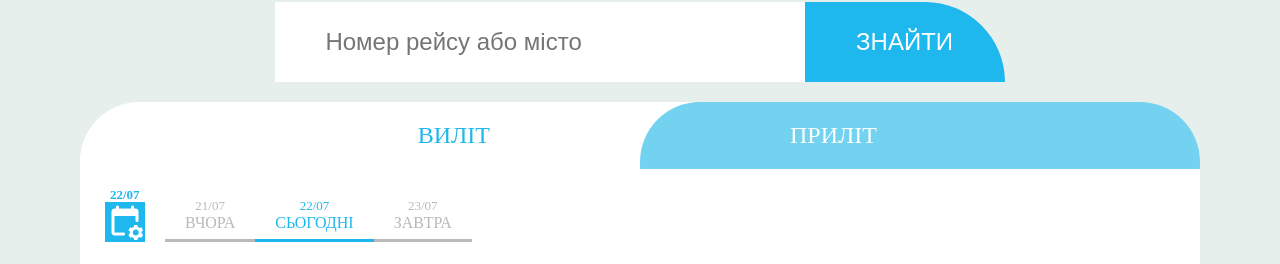
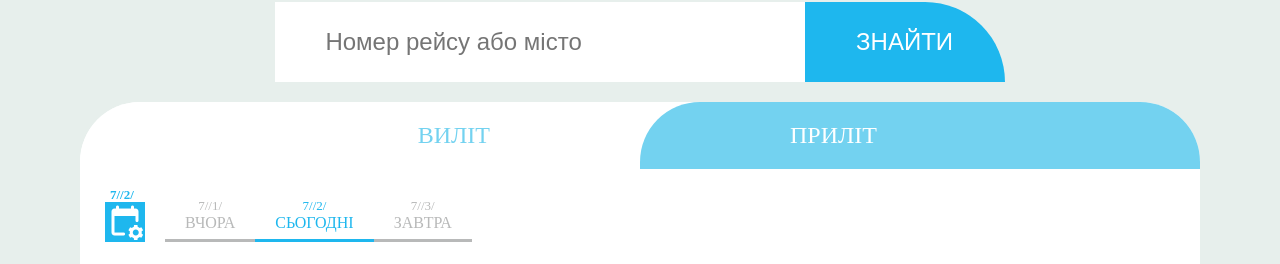
Before and after one commit to Victor-Davydenko/airport, a React (Create React App) app: page / in a window 1280 px wide. Shown: the part 243-507 px from the top of the page. Built offline with nearby package versions, Linux system fonts and the light colour scheme.

Commit message:
filter behavior done

```diff
--- a/package.json
+++ b/package.json
@@ -6,6 +6,7 @@
     "@testing-library/jest-dom": "^5.14.1",
     "@testing-library/react": "^11.2.7",
     "@testing-library/user-event": "^12.8.3",
+    "moment": "^2.29.1",
     "react": "^17.0.2",
     "react-datepicker": "^4.1.1",
     "react-dom": "^17.0.2",
--- a/src/App.js
+++ b/src/App.js
@@ -1,5 +1,5 @@
-import React, { useEffect } from 'react';
-
+import React, { useEffect, useState } from 'react';
+import moment from 'moment';
 import './App.scss';
 
 import Header from './components/header';
@@ -9,6 +9,25 @@ import Table from './components/table';
 import Footer from './components/footer';
 
 function App() {
+	const [state, setState] = useState({
+		flightDirection: 'arrivals',
+		chosenDate: new Date(),
+		activeDate: new Date().toLocaleDateString().slice(0, 10).replace(/\./g, '-'),
+		isYesterdayPicked: false,
+		isTodayPicked: true,
+		isTomorrowPicked: false,
+	});
+
+	const {
+		flightDirection,
+		chosenDate,
+		isYesterdayPicked,
+		isTodayPicked,
+		isTomorrowPicked,
+	} = state;
+	const today = moment(new Date())._d;
+	const tomorrow = moment(new Date()).add(1, 'days')._d;
+	const yesterday = moment(new Date()).add(-1, 'days')._d;
 	useEffect(() => {
 		const body = document.querySelector('body');
 		body.addEventListener('mousemove', () => {
@@ -23,13 +42,73 @@ function App() {
 			}
 		});
 	}, []);
+	const chooseFlightDirection = (flightDirection) => {
+		setState({
+			...state,
+			flightDirection,
+		});
+	};
+	const chooseDate = (date) => {
+		setState({
+			...state,
+			chosenDate: date,
+			isTodayPicked: date === new Date(),
+			isTomorrowPicked: false,
+			isYesterdayPicked: false,
+		});
+	};
+	const pickDate = (pickedDay) => {
+		if (pickedDay === 'yesterday') {
+			setState({
+				...state,
+				chosenDate: yesterday,
+				isTodayPicked: false,
+				isTomorrowPicked: false,
+				isYesterdayPicked: true,
+			});
+		}
+		if (pickedDay === 'today') {
+			setState({
+				...state,
+				chosenDate: today,
+				isTodayPicked: true,
+				isTomorrowPicked: false,
+				isYesterdayPicked: false,
+			});
+		}
+		if (pickedDay === 'tomorrow') {
+			setState({
+				...state,
+				chosenDate: tomorrow,
+				isTodayPicked: false,
+				isTomorrowPicked: true,
+				isYesterdayPicked: false,
+			});
+		}
+	};
+	const activeDate = chosenDate.toLocaleDateString().slice(0, 10).replace(/\./g, '-');
+	const filterProps = {
+		chooseFlightDirection,
+		chooseDate,
+		pickDate,
+		flightDirection,
+		chosenDate,
+		today,
+		tomorrow,
+		yesterday,
+		isTodayPicked,
+		isTomorrowPicked,
+		isYesterdayPicked,
+	};
 	return (
 		<div className="App">
 			<Header />
 			<div className="container">
 				<SearchField />
-				<Filter />
-				<Table />
+				<Filter {...filterProps}/>
+				<Table activeDate={activeDate}
+							 flightDirection={flightDirection}
+				/>
 			</div>
 			<Footer />
 		</div>
--- a/src/components/filter/filter.jsx
+++ b/src/components/filter/filter.jsx
@@ -1,4 +1,5 @@
-import React from 'react';
+import React, { useState } from 'react';
+
 import DatePicker from 'react-datepicker';
 
 import 'react-datepicker/dist/react-datepicker.css';
@@ -6,40 +7,64 @@ import 'react-datepicker/dist/react-datepicker.css';
 import './filter.scss';
 import icon from '../../images/dateIcon.png';
 
-const Filter = () => (
+const Filter = ({
+	flightDirection,
+	chosenDate,
+	isYesterdayPicked,
+	isTodayPicked,
+	isTomorrowPicked,
+	today,
+	tomorrow,
+	yesterday,
+	chooseFlightDirection,
+	chooseDate,
+	pickDate,
+}) => {
+	const arrivalsClassNames = `filter__flights-list-item ${flightDirection === 'arrivals' ? 'filter__flights-list-item--active' : ''}`;
+	const departureClassNames = `filter__flights-list-item ${flightDirection === 'departure' ? 'filter__flights-list-item--active' : ''}`;
+	const yesterdayClassNames = `filter__date-list-item ${isYesterdayPicked ? 'filter__date-list-item--active' : ''}`;
+	const todayClassNames = `filter__date-list-item ${isTodayPicked ? 'filter__date-list-item--active' : ''}`;
+	const tomorrowClassNames = `filter__date-list-item ${isTomorrowPicked ? 'filter__date-list-item--active' : ''}`;
+	const formatDateToString = (date) => {
+		const day = date.toLocaleString().slice(0, 2);
+		const month = date.toLocaleString().slice(3, 5);
+		return `${day}/${month}`;
+	};
+	return (
 		<div className='filter'>
 			<div className="filter__row">
 				<ul className="filter__flights-list">
-				<li className="filter__flights-list-item active">
+					<li className={ departureClassNames } onClick={() => chooseFlightDirection('departure')}>
 						<span>Виліт</span>
 					</li>
-				<li className="filter__flights-list-item">
+					<li className={ arrivalsClassNames } onClick={() => chooseFlightDirection('arrivals')}>
 						<span>Приліт</span>
 					</li>
 				</ul>
 			</div>
 			<div className="filter__row filter__date-row">
 				<div className="calendar">
-				<DatePicker />
+					<DatePicker selected={ chosenDate } onChange={(date) => chooseDate(date)}/>
 					<img src={icon} alt="date-picker"/>
-				<span className='calendar__date'>22/07</span>
+					 <span className='calendar__date'>{formatDateToString(chosenDate)}</span>
 				</div>
 				 <ul className="filter__date-list">
-				<li className="filter__date-list-item">
-					<span className="date">21/07</span>
+					<li className={yesterdayClassNames} onClick={() => pickDate('yesterday')}>
+						<span className="date">{formatDateToString(yesterday)}</span>
 						<span className="text">Вчора</span>
 					</li>
-				<li className="filter__date-list-item active">
-					<span className="date">22/07</span>
+					<li className={todayClassNames} onClick={() => pickDate('today')}>
+						<span className="date">{formatDateToString(today)}</span>
 						<span className="text">Сьогодні</span>
 					</li>
-				<li className="filter__date-list-item">
-					<span className="date">23/07</span>
+					<li className={tomorrowClassNames} onClick={() => pickDate('tomorrow')}>
+						<span className="date">{formatDateToString(tomorrow)}</span>
 						<span className="text">Завтра</span>
 					</li>
 				 </ul>
 			</div>
 		</div>
 	);
+};
 
 export default Filter;
--- a/src/components/filter/filter.scss
+++ b/src/components/filter/filter.scss
@@ -30,10 +30,10 @@
     left: 0;
     width: 50%;
     font-size: $semiLargeFontSize;
-    color: $white;
+    color: $lightBlue;
     text-transform: uppercase;
     padding: $mediumSpace $extraLargeSpace;
-    background: $lightBlue;
+    background: $white;
     border-radius: 60px 60px 0 0;
     cursor: pointer;
 }
@@ -46,9 +46,9 @@
     left: 50%;
 }
 
-.filter__flights-list-item.active {
-    background: $white;
-    color: $darkBlue;
+.filter__flights-list-item--active {
+    background: $lightBlue;
+    color: $white;
     z-index: 1;
 }
 
@@ -130,11 +130,11 @@
     bottom: 0;
 }
 
-.filter__date-list-item.active:after {
+.filter__date-list-item--active:after {
     background: $darkBlue;
 }
 
-.filter__date-list-item.active {
+.filter__date-list-item--active {
     .date {
         color: $darkBlue;
     }
```
Also changed, not shown: 2 other files (tests, documents, lock files or other folders). Lines whose indentation alone changed are shown as unchanged.
